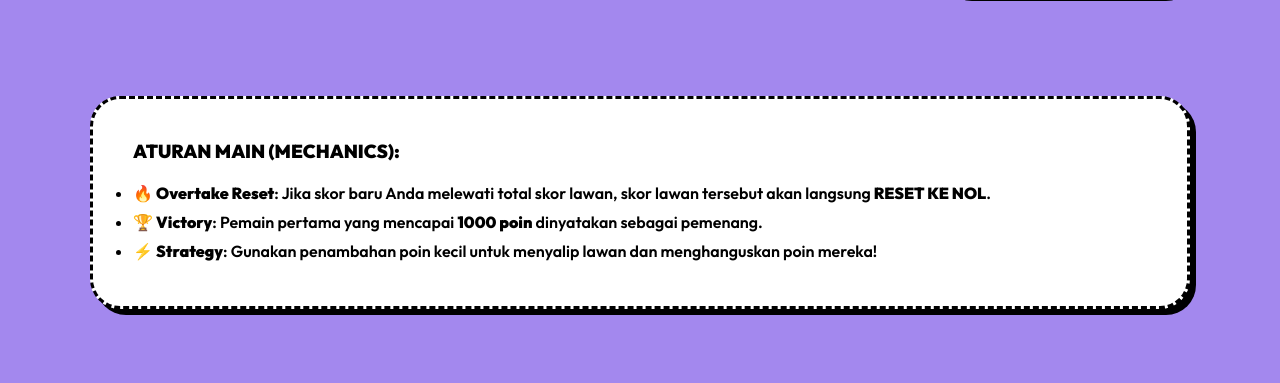
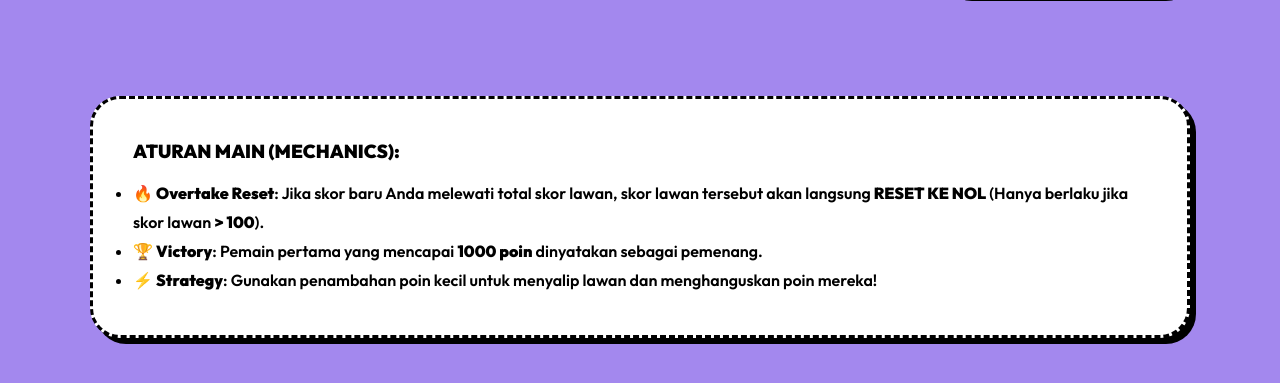
Before and after one commit to ilhamtaufiq/spm-am, a FastAPI app: page /remi/1 in a window 1280 px wide. Shown: the part 113-496 px from the top of the page. Run offline with FastAPI, Linux system fonts and the light colour scheme; the visitor is signed in with stand-in values (Sample User, id 1); data that the repository does not hold is empty.

Commit message:
Logic Fix: Remi Overtake only applies to players with score > 100

```diff
--- a/main.py
+++ b/main.py
@@ -166,10 +166,11 @@ async def remi_update_score(request: Request, game_id: int, player_id: int = For
     current_score = player.total_score
     new_score = current_score + added_points
 
-    # Overtake Logic
+    # Overtake Logic: Hanya berlaku jika pemain yang disalip skornya > 100
     others = db.query(RemiPlayer).filter(RemiPlayer.game_id == game_id, RemiPlayer.id != player_id).all()
     for other in others:
-        if current_score < other.total_score <= new_score:
+        # Jika skor lawan > 100 DAN kita berhasil melewati skor dia
+        if other.total_score > 100 and current_score < other.total_score <= new_score:
             other.total_score = 0
 
     player.total_score = new_score
--- a/templates/remi_game.html
+++ b/templates/remi_game.html
@@ -74,7 +74,7 @@
         <div class="card" style="background: #ffffff; border-style: dashed;">
             <h3 style="font-weight: 900; margin-bottom: 1rem;">ATURAN MAIN (MECHANICS):</h3>
             <ul style="font-weight: 600; line-height: 1.8;">
-                <li>🔥 <strong>Overtake Reset</strong>: Jika skor baru Anda melewati total skor lawan, skor lawan tersebut akan langsung <strong>RESET KE NOL</strong>.</li>
+                <li>🔥 <strong>Overtake Reset</strong>: Jika skor baru Anda melewati total skor lawan, skor lawan tersebut akan langsung <strong>RESET KE NOL</strong> (Hanya berlaku jika skor lawan <strong>> 100</strong>).</li>
                 <li>🏆 <strong>Victory</strong>: Pemain pertama yang mencapai <strong>1000 poin</strong> dinyatakan sebagai pemenang.</li>
                 <li>⚡ <strong>Strategy</strong>: Gunakan penambahan poin kecil untuk menyalip lawan dan menghanguskan poin mereka!</li>
             </ul>
```
